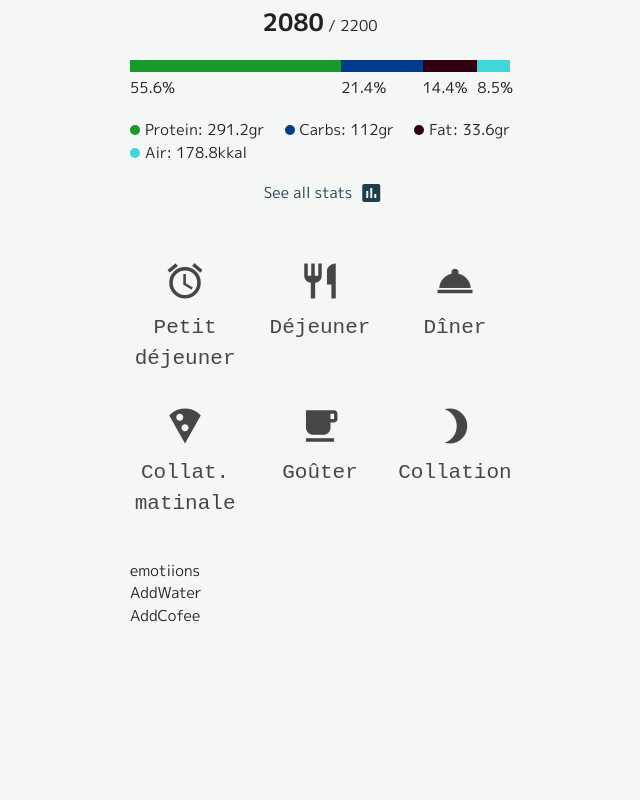
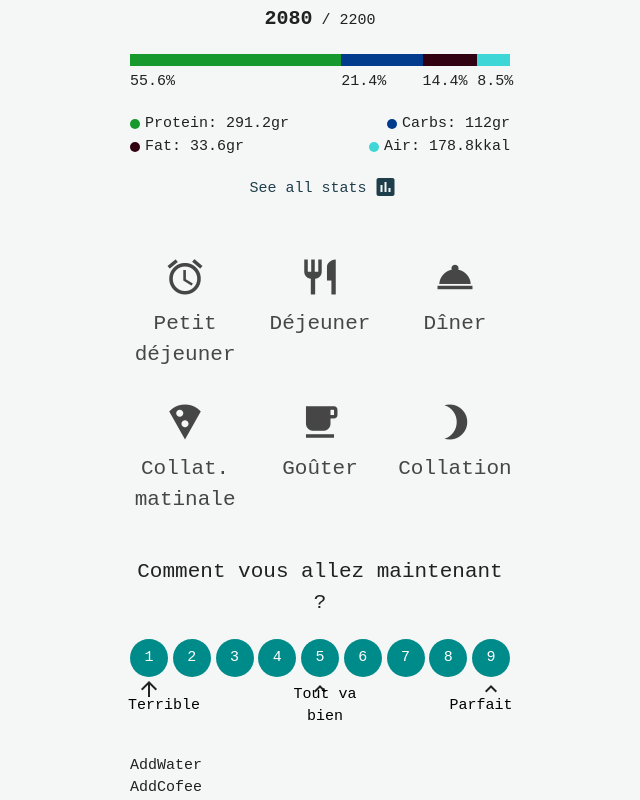
Before and after one commit to VladimirLysenkoIT/Your_Log, a React (Create React App) app: page /health/home in a window 1280 px wide. Shown: the part 296-1096 px from the top of the page, without its empty margins (320-960 px from the left). Before the commit the page ends 923 px from the top, so only its background shows below. Built offline with nearby package versions, Linux system fonts and the light colour scheme.

Commit message:
emotion small listing started

```diff
--- /dev/null
+++ b/src/applications/health/scenes/home/components/AddEmotionFast.jsx
@@ -0,0 +1,44 @@
+import React from "react";
+import "../style.scss";
+
+export const AddEmotionFast = () => {
+  return (
+    <div className="addEmotionFast">
+        <div className="title">
+            <span>Comment vous allez maintenant ?</span>
+        </div>
+        <div className="emotionCircles">
+            <div><span>1</span></div>
+            <div><span>2</span></div>
+            <div><span>3</span></div>
+            <div><span>4</span></div>
+            <div><span>5</span></div>
+            <div><span>6</span></div>
+            <div><span>7</span></div>
+            <div><span>8</span></div>
+            <div><span>9</span></div>
+
+            <div className="emotionDescTerrible">
+              <i class="material-icons">arrow_upward</i>
+              <span>Terrible</span>
+            </div>
+            {/*
+
+              arrow_upward
+              expand_less
+              keyboard_arrow_up
+
+            */}
+            <div className="emotionDescOk">
+              <i class="material-icons">expand_less</i>
+              <span>Tout va bien</span>
+            </div>
+            <div className="emotionDescPerfect">
+              <i class="material-icons">keyboard_arrow_up</i>
+              <span>Parfait</span>
+            </div>
+        </div>
+
+    </div>
+  );
+};
--- a/src/applications/health/scenes/home/components/nutritionData.jsx
+++ b/src/applications/health/scenes/home/components/nutritionData.jsx
@@ -1,5 +1,5 @@
 import React from "react";
-import "./style.scss";
+import "../style.scss";
 import { CaloriesDisplayer } from "../../../components/caloriesDisplayer";
 import { NutrientsDisplayer } from "../../../components/nutrientsDisplayer";
 import { MoreDetails } from "../../../../components/MoreDetails";
--- a/src/applications/health/scenes/home/index.jsx
+++ b/src/applications/health/scenes/home/index.jsx
@@ -4,6 +4,7 @@ import "./style.scss";
 import { DateSwitcher } from "../../../components/DateSwitcher";
 import { NutritionData } from "./components/nutritionData";
 import { BreakfastButtons } from "../../components/BreakfastButtons";
+import { AddEmotionFast } from "./components/AddEmotionFast";
 
 export const Home = () => {
   return (
@@ -19,7 +20,9 @@ export const Home = () => {
           <div className="breakFastButtons_wrapper">
             <BreakfastButtons />
           </div>
-          <div className="addEmotions_hook">emotiions</div>
+          <div className="addEmotions_hook">
+            <AddEmotionFast />
+          </div>
           <div className="addWater_hook">AddWater</div>
           <div className="addCoffee_hook">AddCofee</div>
           <div className="addSlipTime_hook"></div>
--- a/src/applications/health/scenes/home/style.scss
+++ b/src/applications/health/scenes/home/style.scss
@@ -5,9 +5,86 @@ main.home{
     align-items: center;
     margin: 0 auto;
     width: 380px;
+    font-family: monospace;
 
     &>div{
       width: 100%;
     }
+
+    .addEmotions_hook{
+
+      .title{
+        text-align: center;
+        font-size: 1.4rem;
+      }
+
+      .emotionCircles{
+        display: flex;
+        flex-wrap: wrap;
+        justify-content: space-between;
+        margin: 20px 0 40px;
+
+        &>div{
+          width: 10%;
+          height: 38px;
+          border-radius: 100%;
+          position: relative;
+          background: darkcyan;
+
+          span{
+            color: #fff;
+            position: absolute;
+            top: 50%;
+            left:50%;
+            transform: translate(-50%, -50%);
+          }
+        }
+
+       .emotionDescTerrible{
+          width: 68px;
+          background:none;
+
+          i{
+            padding-left: 7px;
+          }
+
+          span{
+            padding-top: 20px;
+            color: #000;
+          }
+       }
+
+       .emotionDescOk{
+        width: 198px;
+        background:none;
+        text-align: center;
+
+        i{
+          padding-right: 10px;
+        }
+
+        span{
+          padding-top: 20px;
+          color: #000;
+        }
+       }
+
+       .emotionDescPerfect{
+        width: 58px;
+        background:none;
+        text-align: right;
+
+        i{
+          padding-right: 7px;
+        }
+
+        span{
+          padding-top: 20px;
+          color: #000;
+        }
+       }
+      }
+    }
   }
+
 }
```
Also changed, not shown: src/applications/health/scenes/AddFood/style.scss (+0 -9 lines), src/applications/health/scenes/home/components/style.scss (deleted).
